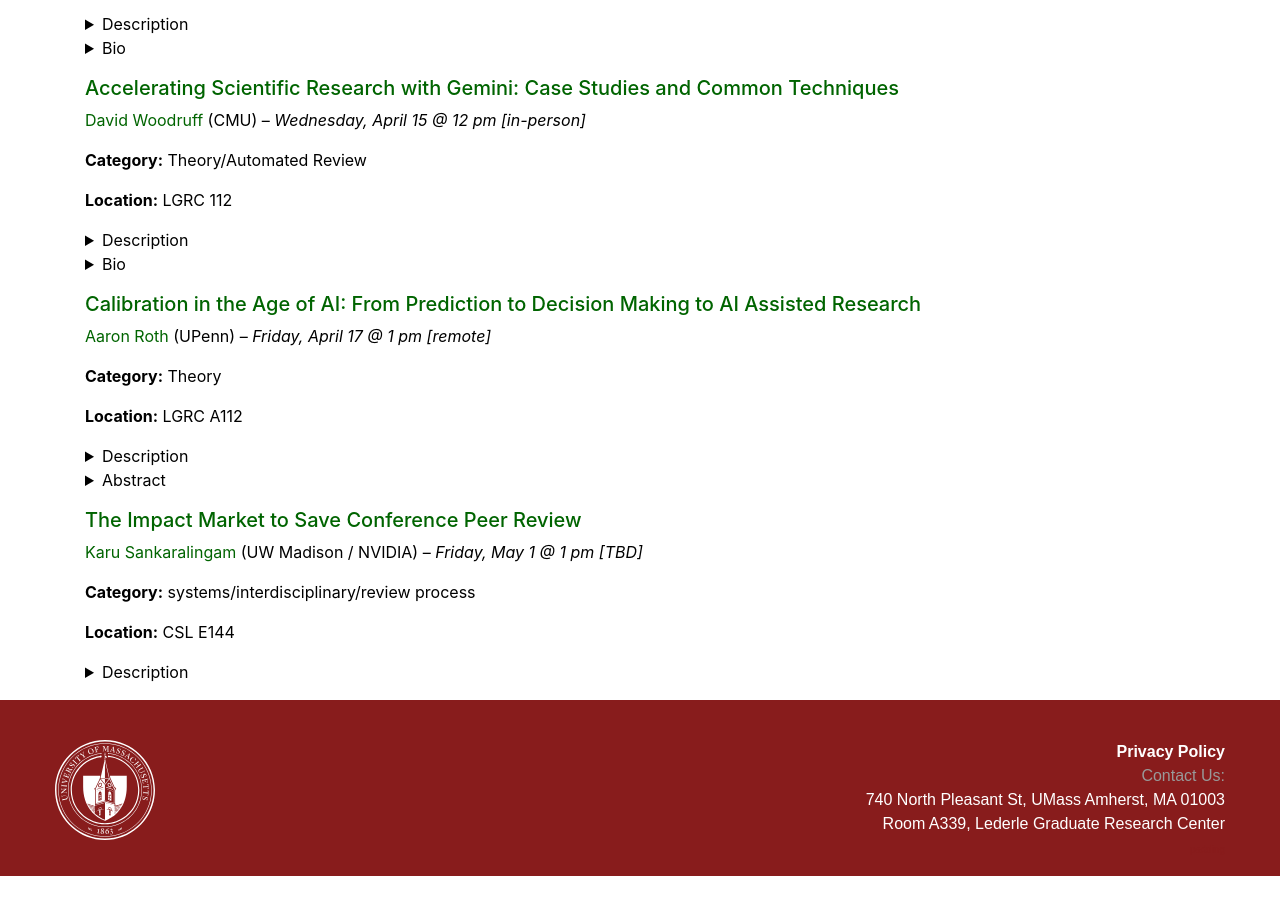
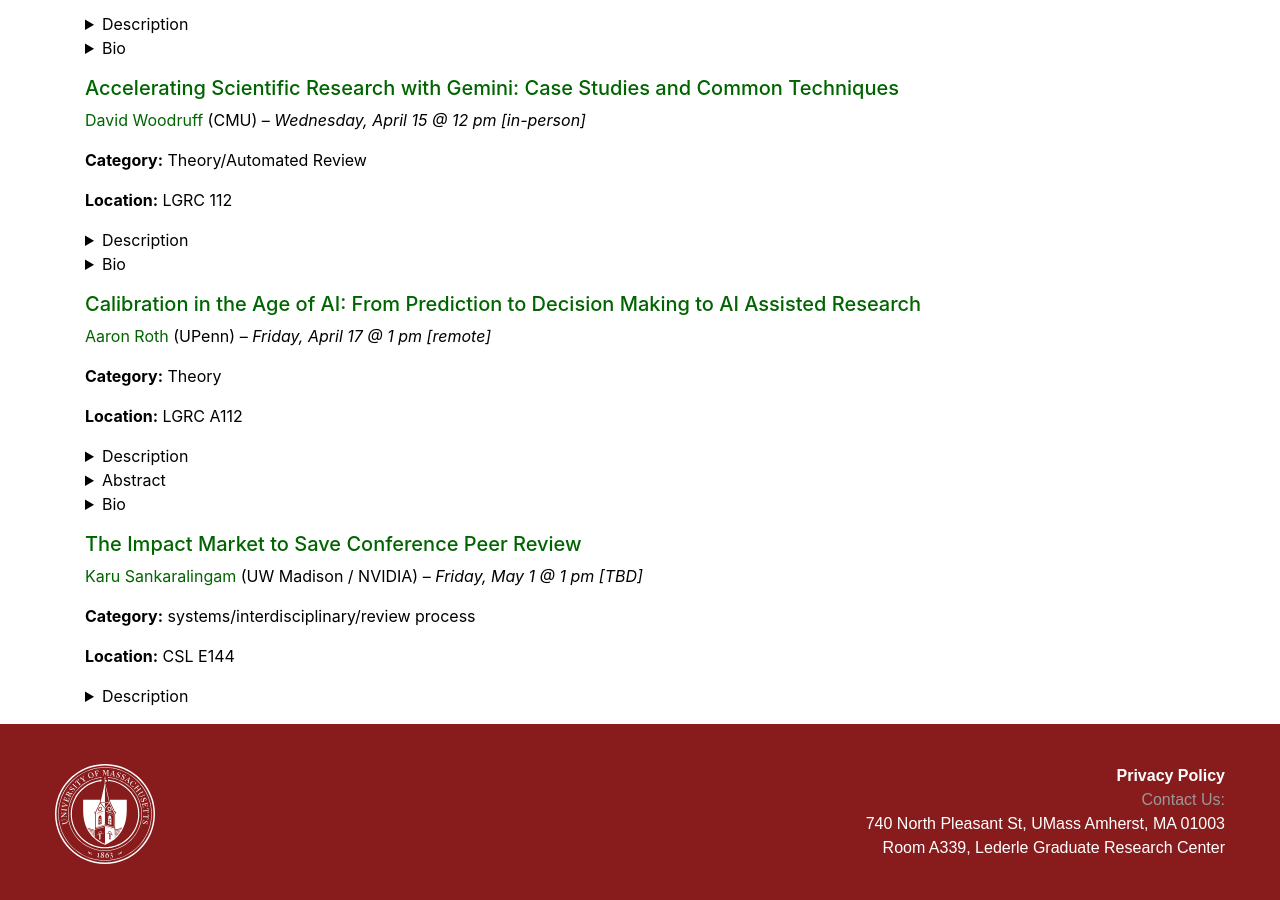
Before and after one commit to umass-solar/umass-solar.github.io, a Jekyll site: the page built from ai-era.md, in a window 1280 px wide and 900 px high, scrolled down 1997 px. Built offline with Jekyll 4.4.1, drawn with Linux system fonts in a browser that asks for light colours; before the commit the page ends 2873 px from its top, so only the background shows below that.

Commit message:
Add bio section to ai-era.md
Added a bio section with details about the talk on calibration and AI tools.

```diff
--- a/ai-era.md
+++ b/ai-era.md
@@ -262,6 +262,11 @@
 Calibration serves as a trustworthy interface between prediction and decision making, and has (in my opinion) been getting only more important and interesting as a research topic as AI agents become commonplace. But AI tools are also going to revolutionize how mathematical research is conducted. In this talk we'll walk through two lower bounds we have proven, establishing the optimal sample complexity for multicalibration in both the sequential and batch settings. Both of these papers were written with AI assistance, and at the end of the talk we'll describe the process and the tools we used. We will end with Q&A and unstructured musings about what AI is already very good at and where its weak spots lie.
 </details>
 
+<!-- bio -->
+<details markdown="1">
+<summary>Bio</summary>
+Calibration serves as a trustworthy interface between prediction and decision making, and has (in my opinion) been getting only more important and interesting as a research topic as AI agents become commonplace. But AI tools are also going to revolutionize how mathematical research is conducted. In this talk we'll walk through two lower bounds we have proven, establishing the optimal sample complexity for multicalibration in both the sequential and batch settings. Both of these papers were written with AI assistance, and at the end of the talk we'll describe the process and the tools we used. We will end with Q&A and unstructured musings about what AI is already very good at and where its weak spots lie.
+</details>
 <hr>
 
 <!-- ################################### -->
```
